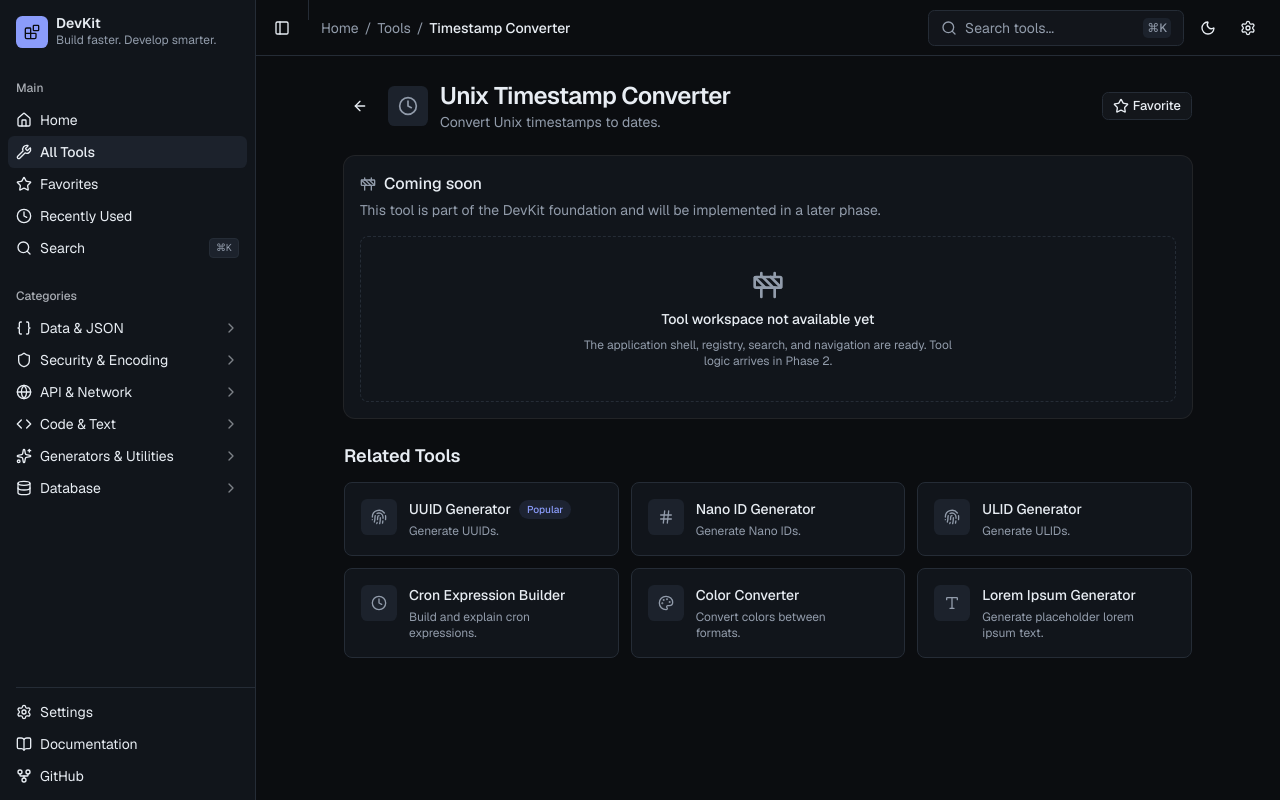
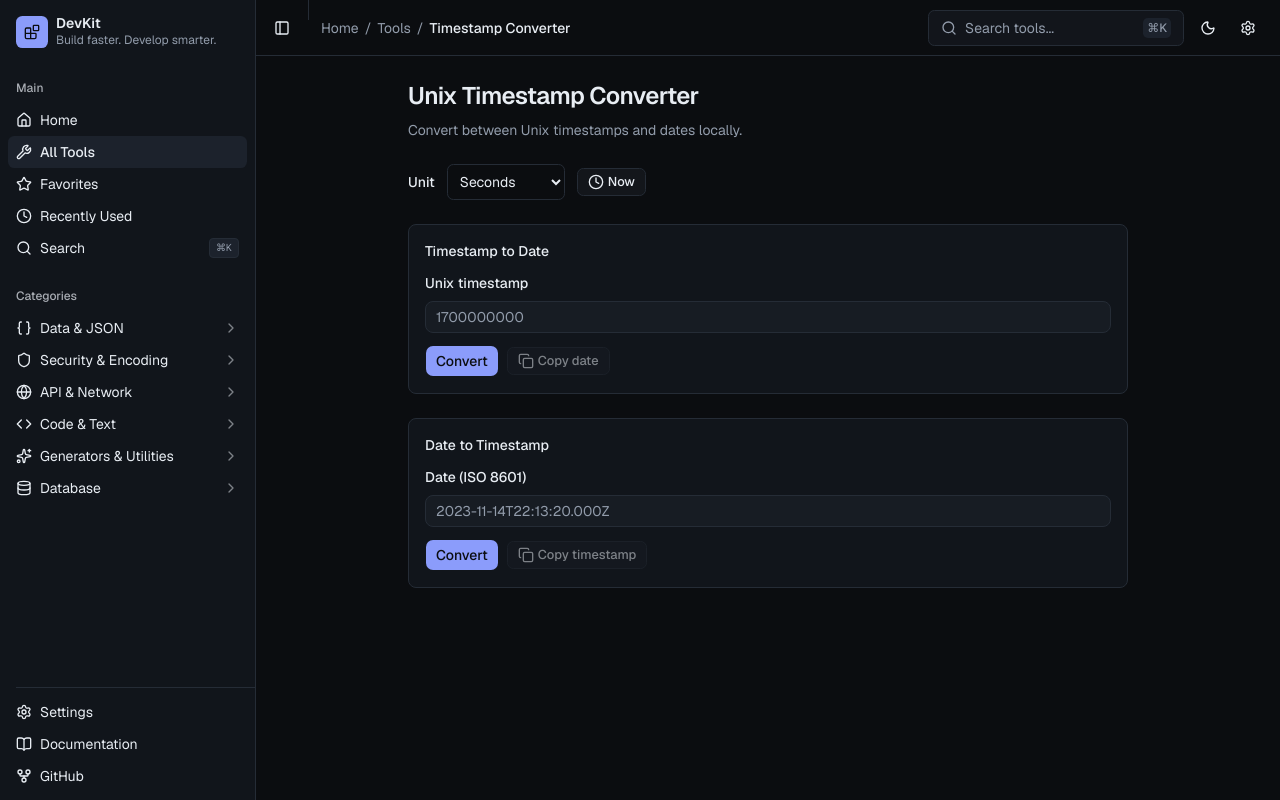
Before and after one commit to fazasync/Devkit, a Next.js app: page /tools/timestamp-converter in a window 1280 px wide. Built offline with nearby package versions, Linux system fonts and the light colour scheme.

Commit message:
feat: implement Unix timestamp converter tool

```diff
--- /dev/null
+++ b/app/tools/timestamp-converter/page.tsx
@@ -0,0 +1,16 @@
+import { TimestampConverter } from "@/features/timestamp-converter";
+import { RecentlyUsedTracker } from "@/components/shared/recently-used-tracker";
+
+export const metadata = {
+  title: "Unix Timestamp Converter — DevKit",
+  description: "Convert between Unix timestamps and dates.",
+};
+
+export default function TimestampConverterPage() {
+  return (
+    <>
+      <RecentlyUsedTracker id="timestamp-converter" />
+      <TimestampConverter />
+    </>
+  );
+}
--- /dev/null
+++ b/features/timestamp-converter/components/timestamp-converter.tsx
@@ -0,0 +1,139 @@
+"use client";
+
+import { useState } from "react";
+import { Clock } from "lucide-react";
+import {
+  dateToTimestamp,
+  formatIso,
+  timestampToDate,
+  type TimestampUnit,
+} from "../lib/timestamp";
+import { Button } from "@/components/ui/button";
+import { Input } from "@/components/ui/input";
+// no label component; use native label
+import { CopyButton } from "@/components/shared/copy-button";
+
+export function TimestampConverter() {
+  const [unit, setUnit] = useState<TimestampUnit>("seconds");
+  const [timestampInput, setTimestampInput] = useState("");
+  const [dateOutput, setDateOutput] = useState("");
+  const [timestampError, setTimestampError] = useState<string | null>(null);
+
+  const [dateInput, setDateInput] = useState("");
+  const [timestampOutput, setTimestampOutput] = useState("");
+  const [dateError, setDateError] = useState<string | null>(null);
+
+  const handleTimestampConvert = () => {
+    try {
+      const date = timestampToDate(timestampInput, unit);
+      setDateOutput(formatIso(date));
+      setTimestampError(null);
+    } catch (err) {
+      setTimestampError(err instanceof Error ? err.message : "Conversion failed.");
+      setDateOutput("");
+    }
+  };
+
+  const handleDateConvert = () => {
+    try {
+      const value = dateToTimestamp(dateInput, unit);
+      setTimestampOutput(String(value));
+      setDateError(null);
+    } catch (err) {
+      setDateError(err instanceof Error ? err.message : "Conversion failed.");
+      setTimestampOutput("");
+    }
+  };
+
+  const handleNow = () => {
+    const now = Date.now();
+    const value = unit === "seconds" ? Math.floor(now / 1000) : now;
+    setTimestampInput(String(value));
+    setDateOutput(new Date(now).toISOString());
+    setTimestampError(null);
+  };
+
+  return (
+    <div className="mx-auto flex w-full max-w-3xl flex-col gap-6 p-6">
+      <section className="flex flex-col gap-2">
+        <h1 className="text-2xl font-semibold tracking-tight text-foreground">
+          Unix Timestamp Converter
+        </h1>
+        <p className="text-sm text-muted-foreground">
+          Convert between Unix timestamps and dates locally.
+        </p>
+      </section>
+
+      <section className="flex items-center gap-3">
+        <label htmlFor="unit" className="text-sm font-medium text-foreground">
+          Unit
+        </label>
+        <select
+          id="unit"
+          value={unit}
+          onChange={(event) => setUnit(event.target.value as TimestampUnit)}
+          className="h-9 rounded-md border border-border bg-background px-2 text-sm"
+        >
+          <option value="seconds">Seconds</option>
+          <option value="milliseconds">Milliseconds</option>
+        </select>
+        <Button variant="outline" size="sm" onClick={handleNow}>
+          <Clock className="size-4" />
+          Now
+        </Button>
+      </section>
+
+      <section className="flex flex-col gap-3 rounded-lg border border-border bg-card p-4">
+        <h2 className="text-sm font-medium text-foreground">Timestamp to Date</h2>
+        <div className="flex flex-col gap-2">
+          <label htmlFor="ts-input" className="text-sm font-medium text-foreground">
+            Unix timestamp
+          </label>
+          <Input
+            id="ts-input"
+            value={timestampInput}
+            onChange={(event) => setTimestampInput(event.target.value)}
+            placeholder={unit === "seconds" ? "1700000000" : "1700000000000"}
+          />
+        </div>
+        <div className="flex flex-wrap items-center gap-2">
+          <Button onClick={handleTimestampConvert}>Convert</Button>
+          <CopyButton value={dateOutput} label="Copy date" />
+        </div>
+        {timestampError ? (
+          <p className="text-sm text-destructive">{timestampError}</p>
+        ) : null}
+        {dateOutput ? (
+          <p className="font-mono text-sm text-foreground">{dateOutput}</p>
+        ) : null}
+      </section>
+
+      <section className="flex flex-col gap-3 rounded-lg border border-border bg-card p-4">
+        <h2 className="text-sm font-medium text-foreground">Date to Timestamp</h2>
+        <div className="flex flex-col gap-2">
+          <label htmlFor="date-input" className="text-sm font-medium text-foreground">
+            Date (ISO 8601)
+          </label>
+          <Input
+            id="date-input"
+            value={dateInput}
+            onChange={(event) => setDateInput(event.target.value)}
+            placeholder="2023-11-14T22:13:20.000Z"
+          />
+        </div>
+        <div className="flex flex-wrap items-center gap-2">
+          <Button onClick={handleDateConvert}>Convert</Button>
+          <CopyButton value={timestampOutput} label="Copy timestamp" />
+        </div>
+        {dateError ? (
+          <p className="text-sm text-destructive">{dateError}</p>
+        ) : null}
+        {timestampOutput ? (
+          <p className="font-mono text-sm text-foreground">{timestampOutput}</p>
+        ) : null}
+      </section>
+    </div>
+  );
+}
+
+export default TimestampConverter;
--- /dev/null
+++ b/features/timestamp-converter/index.ts
@@ -0,0 +1,2 @@
+export { TimestampConverter } from "./components/timestamp-converter";
+export * from "./lib/timestamp";
--- /dev/null
+++ b/features/timestamp-converter/lib/timestamp.ts
@@ -0,0 +1,46 @@
+export type TimestampUnit = "seconds" | "milliseconds";
+
+export function timestampToDate(
+  value: string,
+  unit: TimestampUnit = "seconds",
+): Date {
+  const trimmed = value.trim();
+  if (trimmed.length === 0) {
+    throw new Error("Input is empty.");
+  }
+  const number = Number(trimmed);
+  if (!Number.isFinite(number)) {
+    throw new Error("Invalid timestamp.");
+  }
+  const ms = unit === "seconds" ? number * 1000 : number;
+  const date = new Date(ms);
+  if (Number.isNaN(date.getTime())) {
+    throw new Error("Invalid timestamp.");
+  }
+  return date;
+}
+
+export function dateToTimestamp(
+  value: string,
+  unit: TimestampUnit = "seconds",
+): number {
+  const trimmed = value.trim();
+  if (trimmed.length === 0) {
+    throw new Error("Input is empty.");
+  }
+  const date = new Date(trimmed);
+  if (Number.isNaN(date.getTime())) {
+    throw new Error("Invalid date.");
+  }
+  const ms = date.getTime();
+  return unit === "seconds" ? Math.floor(ms / 1000) : ms;
+}
+
+export function formatIso(date: Date): string {
+  return date.toISOString();
+}
+
+export function nowTimestamp(unit: TimestampUnit = "seconds"): number {
+  const ms = Date.now();
+  return unit === "seconds" ? Math.floor(ms / 1000) : ms;
+}
```
Also changed, not shown: 2 other files (tests, documents, lock files or other folders).
